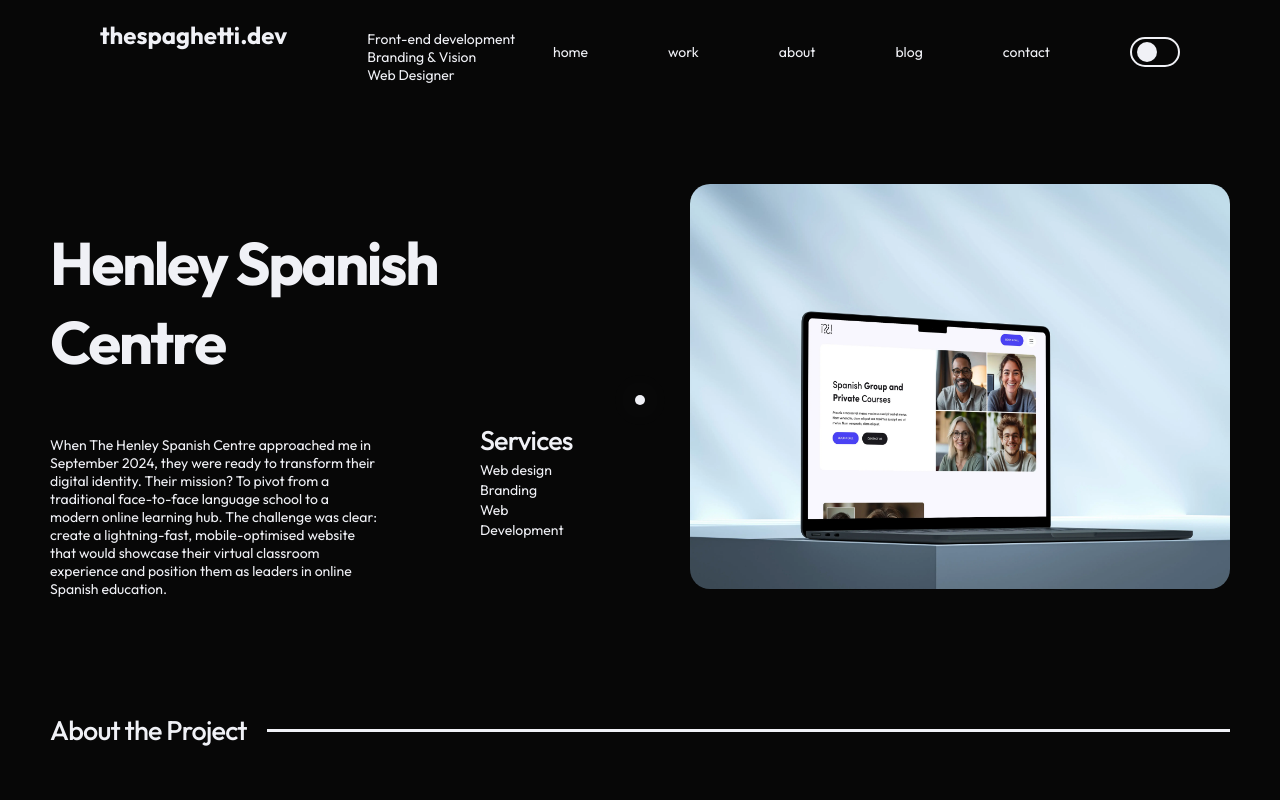
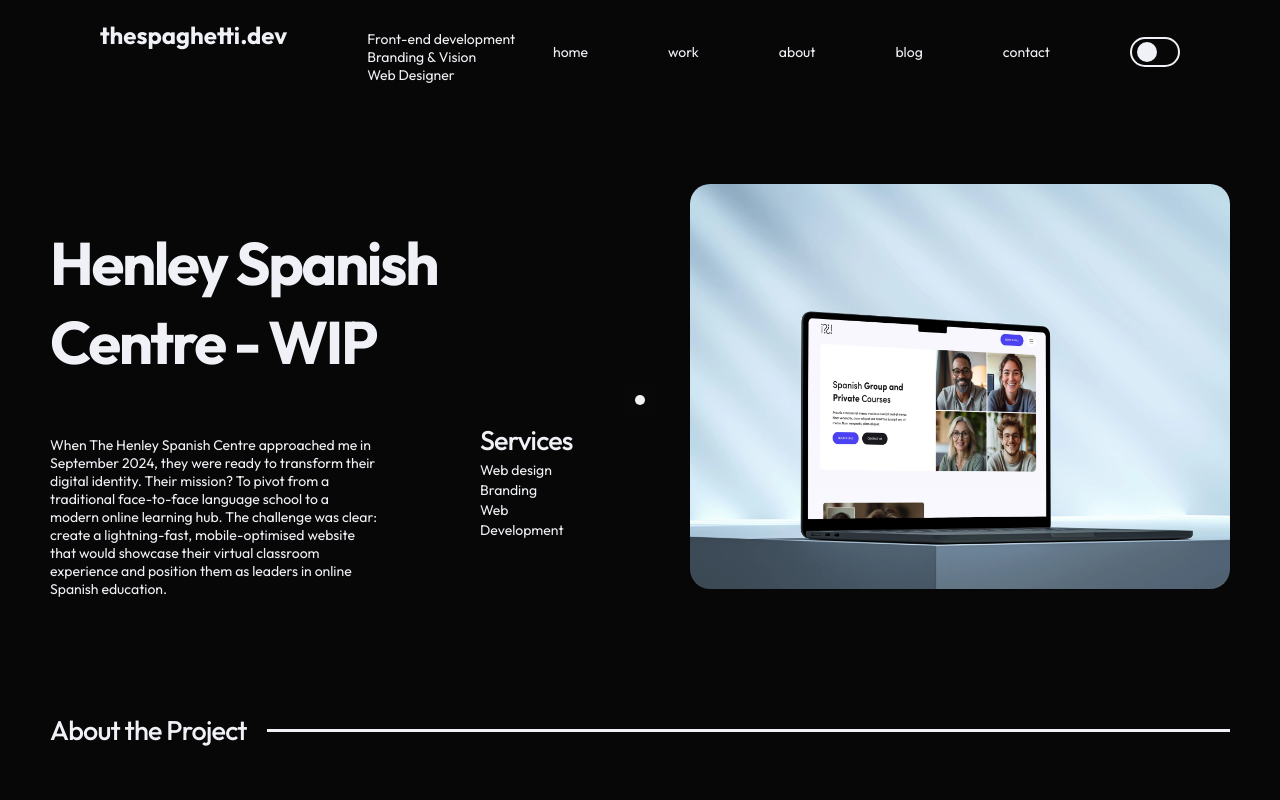
Before and after one commit to javiductor/thespaghetti.dev, a React (Vite) app: page /work/henley-spanish-centre in a window 1280 px wide. Shown: the top 800 px of the page. Built offline with nearby package versions, Linux system fonts and the light colour scheme; what @directus/sdk would draw is missing.

Commit message:
- Add WIP to Henley Spanish Centre

```diff
--- a/src/components/pages/case-studies/Henley Spanish Centre/Henley-Spanish.jsx
+++ b/src/components/pages/case-studies/Henley Spanish Centre/Henley-Spanish.jsx
@@ -34,7 +34,7 @@ const HenleySpanish = () => {
         canonicalUrl="https://thespaghetti.dev/work/henley-spanish-centre"
       />
       <CaseStudyHeader
-        title="Henley Spanish Centre"
+        title="Henley Spanish Centre - WIP"
         description={[
           "When The Henley Spanish Centre approached me in September 2024, they were ready to transform their digital identity. Their mission? To pivot from a traditional face-to-face language school to a modern online learning hub. The challenge was clear: create a lightning-fast, mobile-optimised website that would showcase their virtual classroom experience and position them as leaders in online Spanish education.",
         ]}
```
